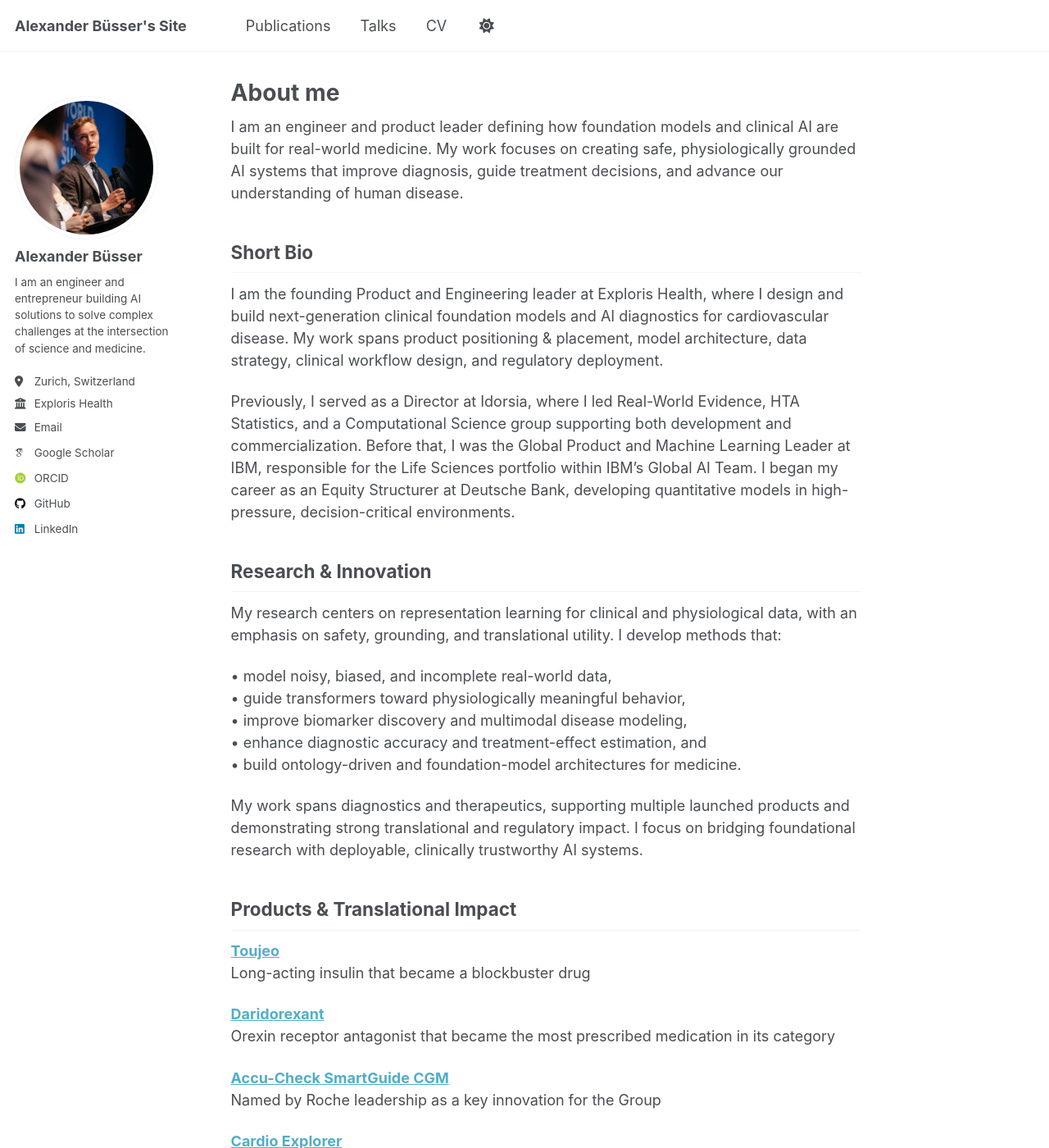
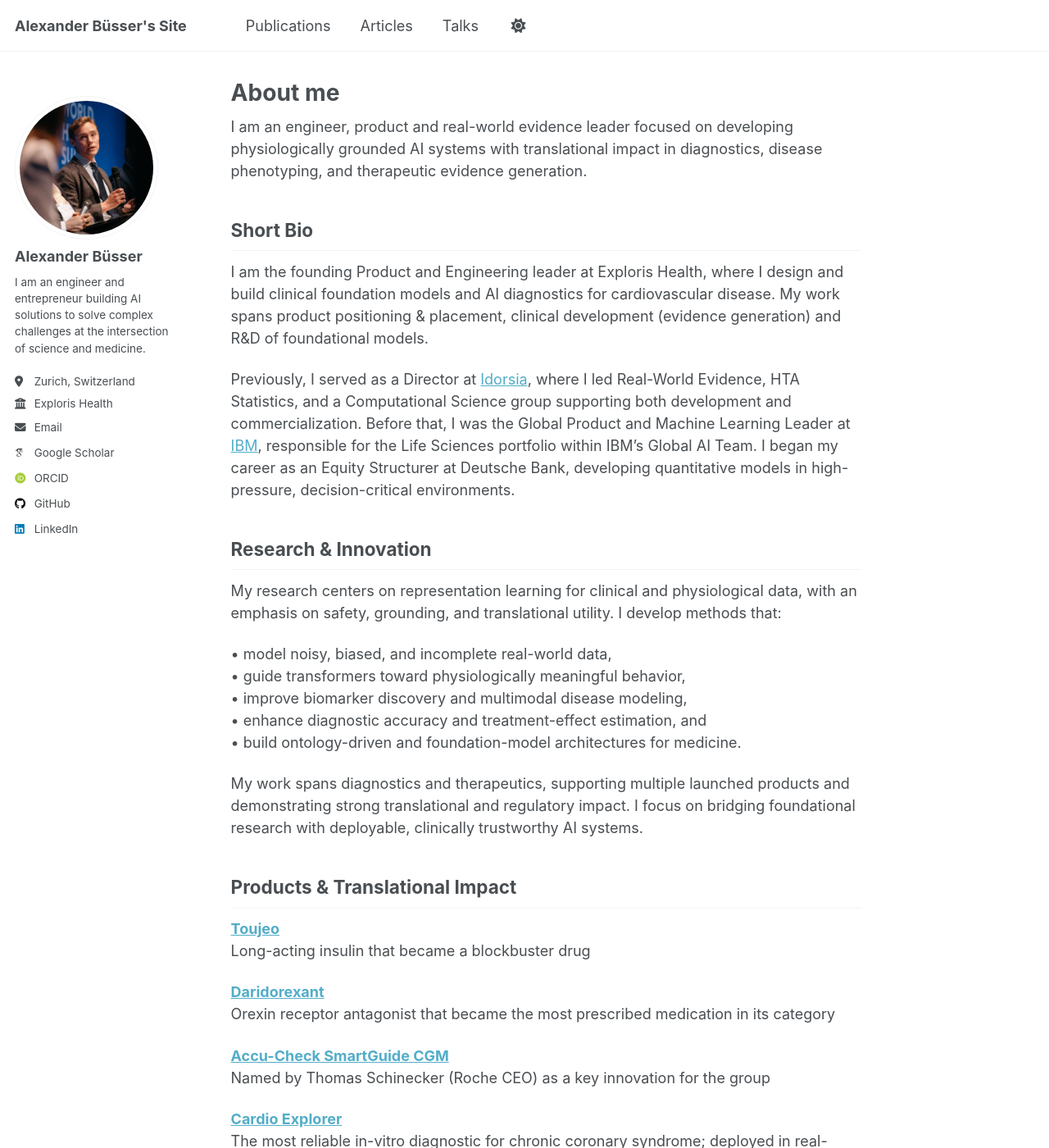
Before and after one commit to albu89/ajb, a Jekyll site: the page built from _pages/about.md, in a window 1280 px wide and 1400 px high. Shown: the whole window at 82% size. Built offline with Jekyll 4.4.1, drawn with Linux system fonts in a browser that asks for light colours; some web fonts are replaced; a script that is not in the unit is left out; some of the changed text lies outside the part shown.

Commit message:
Add Articles section, update about page, disable CV nav link
- Add articles collection to config with page and sample entries
- Add Articles link to navigation header
- Disable CV link from navigation
- Add IBM link to about page bio

Co-authored-by: Cursor <cursoragent@cursor.com>

```diff
--- a/_config.yml
+++ b/_config.yml
@@ -227,6 +227,9 @@ collections:
   talks:
     output: true
     permalink: /:collection/:path/
+  articles:
+    output: true
+    permalink: /:collection/:path/
 
 
 # These settings control how pages and collections are included in the site
@@ -282,6 +285,14 @@ defaults:
       type: talks
     values:
       layout: talk
+      author_profile: true
+      share: true
+  # _articles
+  - scope:
+      path: ""
+      type: articles
+    values:
+      layout: single
       author_profile: true
       share: true
 
--- a/_pages/about.md
+++ b/_pages/about.md
@@ -7,14 +7,13 @@ redirect_from:
   - /about.html
 ---
 
-I am an engineer and product leader defining how foundation models and clinical AI are built for real-world medicine.
-My work focuses on creating safe, physiologically grounded AI systems that improve diagnosis, guide treatment decisions, and advance our understanding of human disease.
+I am an engineer, product and real-world evidence leader focused on developing physiologically grounded AI systems with translational impact in diagnostics, disease phenotyping, and therapeutic evidence generation.
 
 ## Short Bio
 
-I am the founding Product and Engineering leader at Exploris Health, where I design and build next-generation clinical foundation models and AI diagnostics for cardiovascular disease. My work spans product positioning & placement,  model architecture, data strategy, clinical workflow design, and regulatory deployment.
+I am the founding Product and Engineering leader at Exploris Health, where I design and build  clinical foundation models and AI diagnostics for cardiovascular disease. My work spans product positioning & placement, clinical development (evidence generation) and R&D of foundational models.
 
-Previously, I served as a Director at Idorsia, where I led Real-World Evidence, HTA Statistics, and a Computational Science group supporting both development and commercialization. Before that, I was the Global Product and Machine Learning Leader at IBM, responsible for the Life Sciences portfolio within IBM’s Global AI Team. I began my career as an Equity Structurer at Deutsche Bank, developing quantitative models in high-pressure, decision-critical environments.
+Previously, I served as a Director at [Idorsia](https://www.idorsia.com), where I led Real-World Evidence, HTA Statistics, and a Computational Science group supporting both development and commercialization. Before that, I was the Global Product and Machine Learning Leader at [IBM](https://www.ibm.com), responsible for the Life Sciences portfolio within IBM’s Global AI Team. I began my career as an Equity Structurer at Deutsche Bank, developing quantitative models in high-pressure, decision-critical environments.
 
 
 ## Research & Innovation
@@ -39,7 +38,7 @@ Long-acting insulin that became a blockbuster drug
 Orexin receptor antagonist that became the most prescribed medication in its category
 
 **[Accu-Check SmartGuide CGM](https://www.accu-chek.ch/fachkraefte/smartguide)**
-Named by Roche leadership as a key innovation for the Group
+Named by Thomas Schinecker (Roche CEO) as a key innovation for the group
 
 **[Cardio Explorer](https://www.cardioexplorer.ai/)**
 The most reliable in-vitro diagnostic for chronic coronary syndrome; deployed in real-world clinical settings
```
Also changed, not shown: other parts of _pages/about.md (+1 -1 lines), _articles/2019-04-01-digital-therapy.md (added, +12 -0 lines), _articles/2023-04-01-real-world-evidence.md (added, +11 -0 lines), _data/navigation.yml (+5 -2 lines), _pages/articles.html (added, +12 -0 lines).
